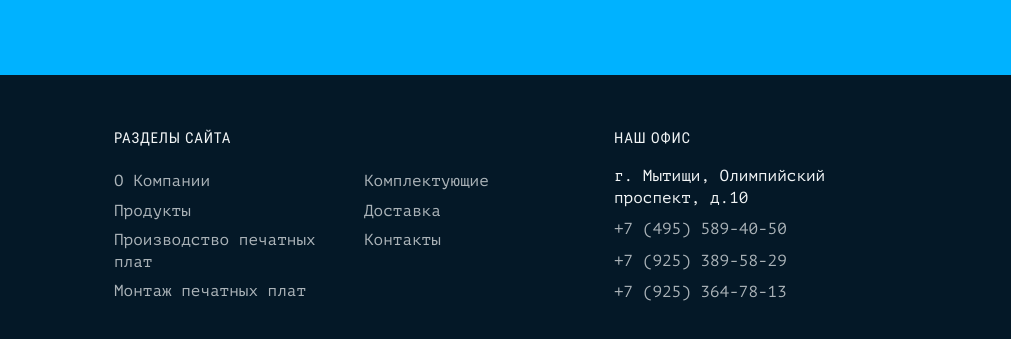
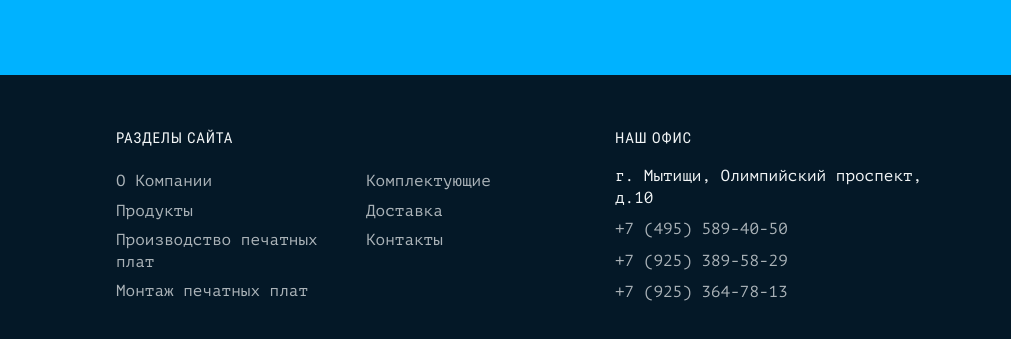
Before and after one commit to tfiesko/smart-device, a website built with webpack: page source/index.html in a window 1280 px wide. Shown: the part 3871-4210 px from the top of the page, 269-1280 px from the left. Built offline with nearby package versions, Linux system fonts and the light colour scheme; files whose address does not match are found by name.

Commit message:
Исправлен подвал

```diff
--- a/source/sass/components/footer-contacts.scss
+++ b/source/sass/components/footer-contacts.scss
@@ -1,5 +1,5 @@
 .footer-contacts {
-  max-width: 308px;
+  max-width: 311px;
 
   @include vp-1023 {
     max-width: 100%;
--- a/source/sass/components/page-footer.scss
+++ b/source/sass/components/page-footer.scss
@@ -17,10 +17,8 @@
 
 .page-footer__container {
   display: flex;
-  justify-content: space-between;
   flex-wrap: wrap;
   max-width: 1225px;
-  padding-right: 40px;
   margin: 0 auto;
 
   @include vp-1023 {
@@ -36,19 +34,22 @@
 
 .page-footer__navigation-and-contacts {
   display: grid;
-  grid-template-columns: repeat(2, auto);
+  grid-template-columns: minmax(250px, 1fr) minmax(250px, auto);
+  column-gap: 20px;
   flex-grow: 1;
-  max-width: 812px;
-  column-gap: 100px;
+  flex-basis: 400px;
+  max-width: 850px;
 
   padding-top: 10px;
+  padding-right: 38px;
 
   @include vp-1023 {
-    column-gap: 141px;
+    column-gap: 104px;
     padding-right: 10px;
   }
 
   @include vp-768 {
+    flex-basis: auto;
     width: 100%;
     grid-template-columns: auto;
     padding-right: 0;
```
Also changed, not shown: build/css/style.css, build/css/style.min.css, 1 other file.
